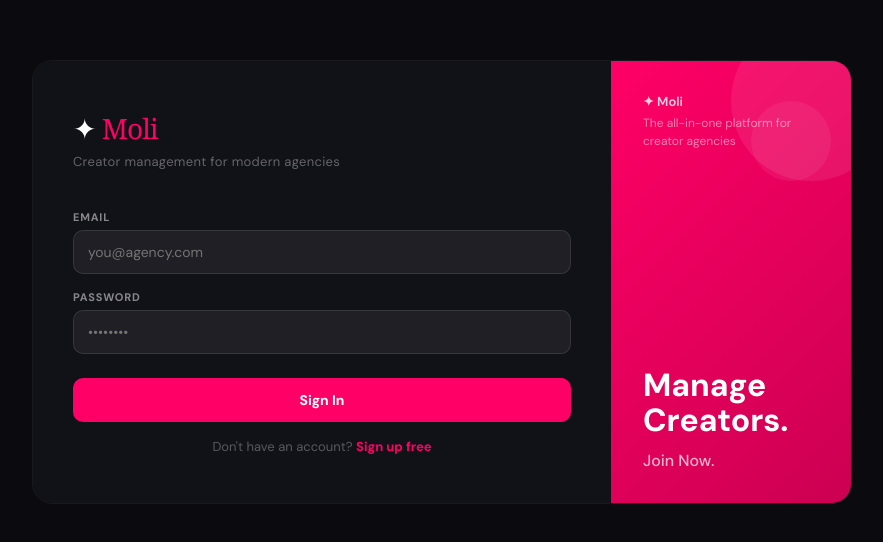
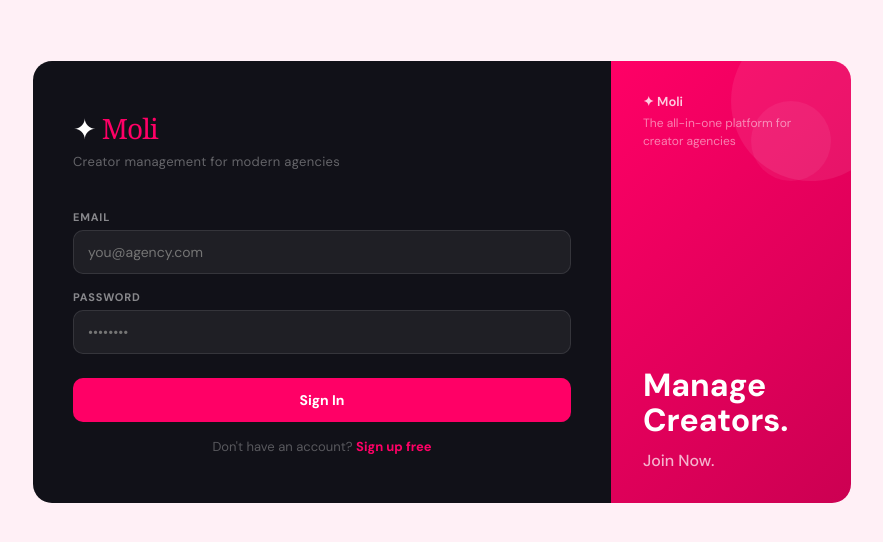
Before and after one commit to molitormarketing/ifilmit, a Next.js app: page / in a window 1280 px wide. Shown: the part 118-660 px from the top of the page, without its empty margins (198-1081 px from the left). Built offline with nearby package versions, Linux system fonts and the light colour scheme; no server answers.

Commit message:
Update FilmItApp.js

```diff
--- a/components/FilmItApp.js
+++ b/components/FilmItApp.js
@@ -408,7 +408,7 @@ function LoginScreen({ onLogin }) {
 
   // Main login — split layout
   return (
-    <div style={{ minHeight:"100vh", background:"#0a0a0f", display:"flex", alignItems:"center", justifyContent:"center", padding:24 }}>
+    <div style={{ minHeight:"100vh", background:"#fff0f6", display:"flex", alignItems:"center", justifyContent:"center", padding:24 }}>
       <div style={{ width:"100%", maxWidth:820, display:"flex", borderRadius:20, overflow:"hidden", border:"1px solid rgba(255,255,255,0.06)" }}>
 
         {/* Left — form */}
```
